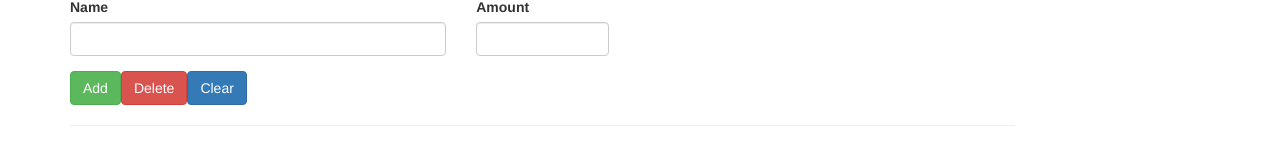
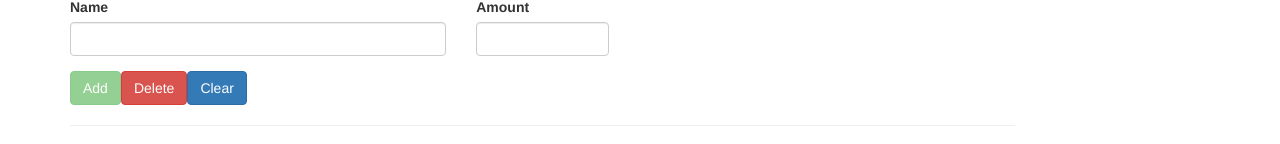
Before and after one commit to efroChang/angular-6-recipe-book-project, an Angular app: page /shopping-list in a window 1280 px wide. Shown: the part 125-269 px from the top of the page. Built offline with nearby package versions, Linux system fonts and the light colour scheme.

Commit message:
Template-driven Form: Validation

```diff
--- a/src/app/shopping-list/shopping-edit/shopping-edit.component.html
+++ b/src/app/shopping-list/shopping-edit/shopping-edit.component.html
@@ -11,7 +11,8 @@
             id="name"
             class="form-control"
             name="name"
-            ngModel>
+            ngModel
+            required>
         </div>
 
         <div class="col-sm-2 form-group">
@@ -21,14 +22,21 @@
             id="amount"
             class="form-control"
             name="amount"
-            ngModel>
+            ngModel
+            required
+            [pattern]="'^[1-9]+[0-9]*$'">
         </div>
       </div>
 
       <!-- Button Row -->
       <div class="row">
         <div class="col-xs-12">
-          <button class="btn btn-success" type="submit">Add</button>
+          <button
+            class="btn btn-success"
+            type="submit"
+            [disabled]="!f.valid">
+            Add
+          </button>
 
           <button class="btn btn-danger" type="button">Delete</button>
 
```
